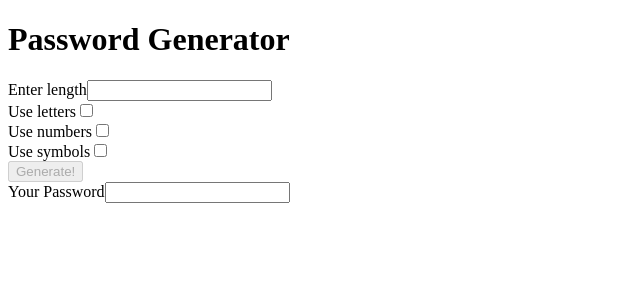
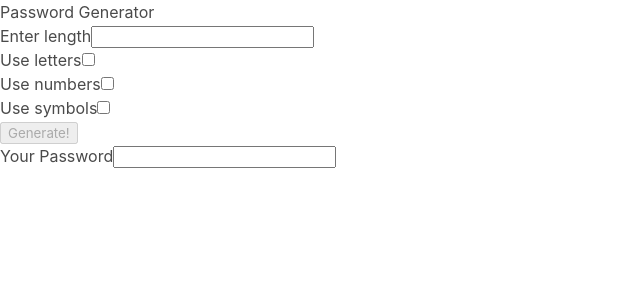
Before and after one commit to RamyaaU/PasswordGenerator, an Angular app: page / in a window 1280 px wide. Shown: the top 300 px of the page, without its empty margins (0-640 px from the left). Built offline with nearby package versions, Linux system fonts and the light colour scheme.

Commit message:
[Ramya] Add . Imported bulma css

```diff
--- a/src/styles.scss
+++ b/src/styles.scss
@@ -1 +1,2 @@
 /* You can add global styles to this file, and also import other style files */
+@import '../node_modules/bulma/css/bulma.css';
```
